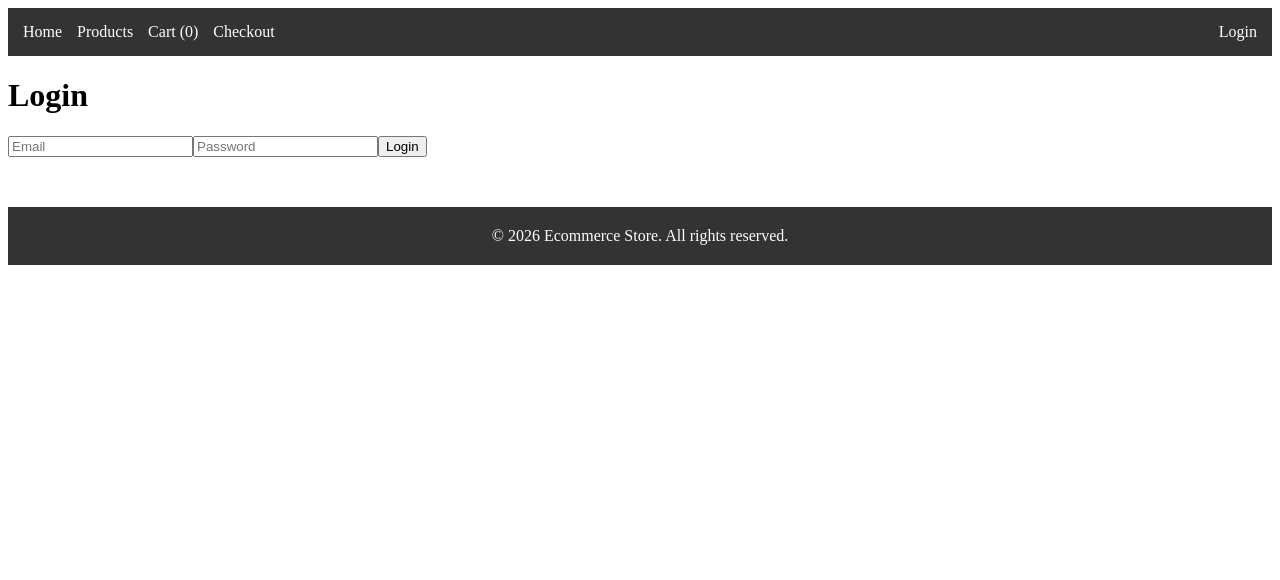
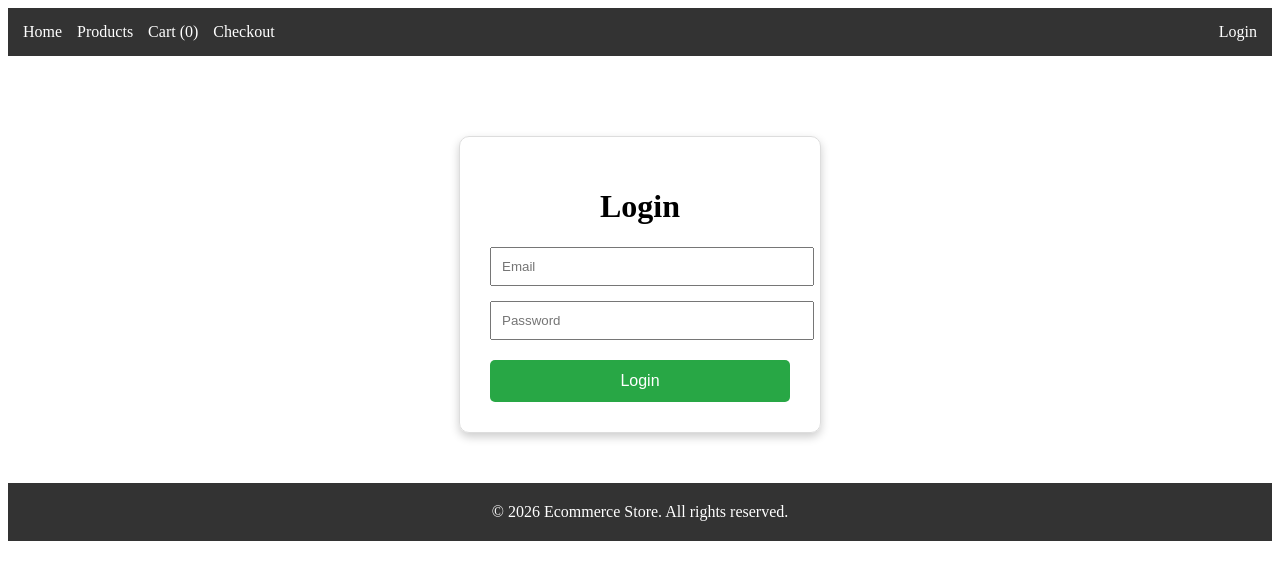
Before and after one commit to zahidadeel87-glitch/ecommerce-fullstack-design, a React (Vite) app: page /login in a window 1280 px wide. Shown: the top 580 px of the page. Built offline with nearby package versions, Linux system fonts and the light colour scheme.

Commit message:
Improved UI design

```diff
--- a/src/pages/Admin.jsx
+++ b/src/pages/Admin.jsx
@@ -74,6 +74,14 @@ export default function Admin() {
       <br />
 
       <button onClick={handleAdd}>
+        style={{
+  border: "1px solid #ddd",
+  padding: "15px",
+  margin: "15px",
+  borderRadius: "10px",
+  boxShadow: "0 2px 10px rgba(0,0,0,0.1)",
+  transition: "0.3s"
+}}
         Add Product
       </button>
 
@@ -85,9 +93,19 @@ export default function Admin() {
 
           <p>Rs. {p.price}</p>
 
-          <button onClick={() => handleDelete(p._id)}>
-            Delete
-          </button>
+          <button
+  onClick={() => handleDelete(p._id)}
+  style={{
+    padding: "8px 15px",
+    backgroundColor: "red",
+    color: "white",
+    border: "none",
+    borderRadius: "5px",
+    cursor: "pointer"
+  }}
+>
+  Delete
+</button>
 
           <hr />
         </div>
--- a/src/pages/Cart.jsx
+++ b/src/pages/Cart.jsx
@@ -35,6 +35,14 @@ export default function Cart() {
               {/* Quantity Controls */}
               <div>
                 <button onClick={() => decreaseQty(item.id)}>
+                  style={{
+  border: "1px solid #ddd",
+  padding: "15px",
+  margin: "15px",
+  borderRadius: "10px",
+  boxShadow: "0 2px 10px rgba(0,0,0,0.1)",
+  transition: "0.3s"
+}}
                   -
                 </button>
 
--- a/src/pages/Checkout.jsx
+++ b/src/pages/Checkout.jsx
@@ -25,6 +25,14 @@ export default function Checkout() {
       <h2>Total: Rs. {total}</h2>
 
       <button onClick={handleOrder}>
+        style={{
+  border: "1px solid #ddd",
+  padding: "15px",
+  margin: "15px",
+  borderRadius: "10px",
+  boxShadow: "0 2px 10px rgba(0,0,0,0.1)",
+  transition: "0.3s"
+}}
         Place Order
       </button>
     </div>
--- a/src/pages/Home.jsx
+++ b/src/pages/Home.jsx
@@ -2,16 +2,45 @@ import { Link } from "react-router-dom";
 
 export default function Home() {
   return (
-    <div style={{ textAlign: "center", marginTop: "50px" }}>
-      <h1>Welcome to Ecommerce Store</h1>
+    <div
+      style={{
+        textAlign: "center",
+        marginTop: "100px",
+      }}
+    >
+      <h1
+        style={{
+          fontSize: "40px",
+          color: "#333",
+        }}
+      >
+        Welcome to Ecommerce Store
+      </h1>
 
-      <p>Buy the best products at affordable prices.</p>
+      <p
+        style={{
+          fontSize: "20px",
+          color: "gray",
+          marginBottom: "30px",
+        }}
+      >
+        Buy the best products at affordable prices.
+      </p>
 
       <Link to="/products">
-        <button style={{
-          padding: "10px 20px",
-          fontSize: "16px"
-        }}>
+        <button
+          style={{
+            padding: "15px 30px",
+            fontSize: "18px",
+            backgroundColor: "#007bff",
+            color: "white",
+            border: "none",
+            borderRadius: "10px",
+            cursor: "pointer",
+            boxShadow: "0 4px 10px rgba(0,0,0,0.2)",
+            transition: "0.3s",
+          }}
+        >
           Shop Now
         </button>
       </Link>
--- a/src/pages/Login.jsx
+++ b/src/pages/Login.jsx
@@ -14,26 +14,68 @@ export default function Login() {
 
     login(email, password);
 
-    // 🔥 redirect after login
     navigate("/");
   };
 
   return (
-    <form onSubmit={handleSubmit}>
-      <h1>Login</h1>
+    <div
+      style={{
+        display: "flex",
+        justifyContent: "center",
+        marginTop: "80px",
+      }}
+    >
+      <form
+        onSubmit={handleSubmit}
+        style={{
+          width: "300px",
+          padding: "30px",
+          border: "1px solid #ddd",
+          borderRadius: "10px",
+          boxShadow: "0 4px 10px rgba(0,0,0,0.2)",
+        }}
+      >
+        <h1 style={{ textAlign: "center" }}>
+          Login
+        </h1>
 
         <input
           placeholder="Email"
           onChange={(e) => setEmail(e.target.value)}
+          style={{
+            width: "100%",
+            padding: "10px",
+            marginBottom: "15px",
+          }}
         />
 
         <input
           placeholder="Password"
           type="password"
           onChange={(e) => setPassword(e.target.value)}
+          style={{
+            width: "100%",
+            padding: "10px",
+            marginBottom: "20px",
+          }}
         />
 
-      <button type="submit">Login</button>
+        <button
+          type="submit"
+          style={{
+            width: "100%",
+            padding: "12px",
+            backgroundColor: "#28a745",
+            color: "white",
+            border: "none",
+            borderRadius: "5px",
+            cursor: "pointer",
+            fontSize: "16px",
+          }}
+        >
+          Login
+        </button>
       </form>
+    </div>
   );
 }
--- a/src/pages/Products.jsx
+++ b/src/pages/Products.jsx
@@ -55,6 +55,14 @@ export default function Products() {
             <p>{p.description}</p>
 
             <button onClick={() => addToCart(p)}>
+              style={{
+  border: "1px solid #ddd",
+  padding: "15px",
+  margin: "15px",
+  borderRadius: "10px",
+  boxShadow: "0 2px 10px rgba(0,0,0,0.1)",
+  transition: "0.3s"
+}}
               Add to Cart
             </button>
           </div>
```
Lines whose indentation alone changed are shown as unchanged.
